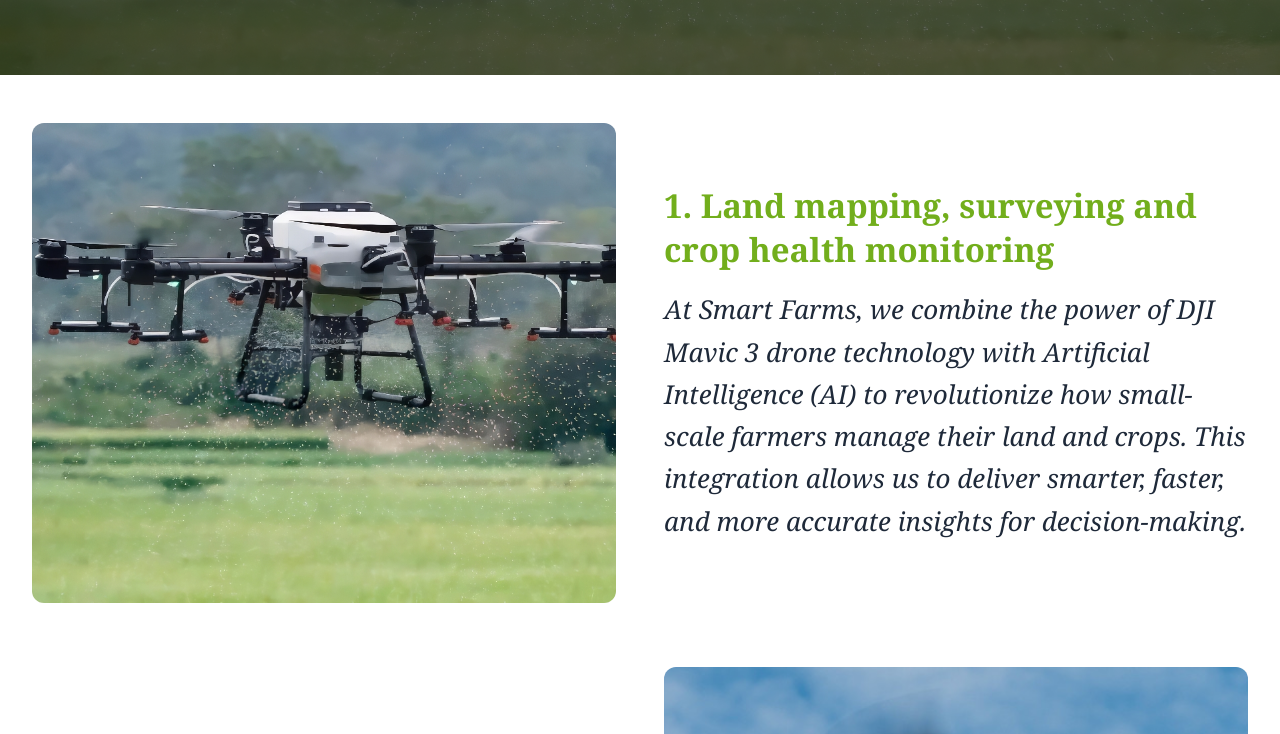
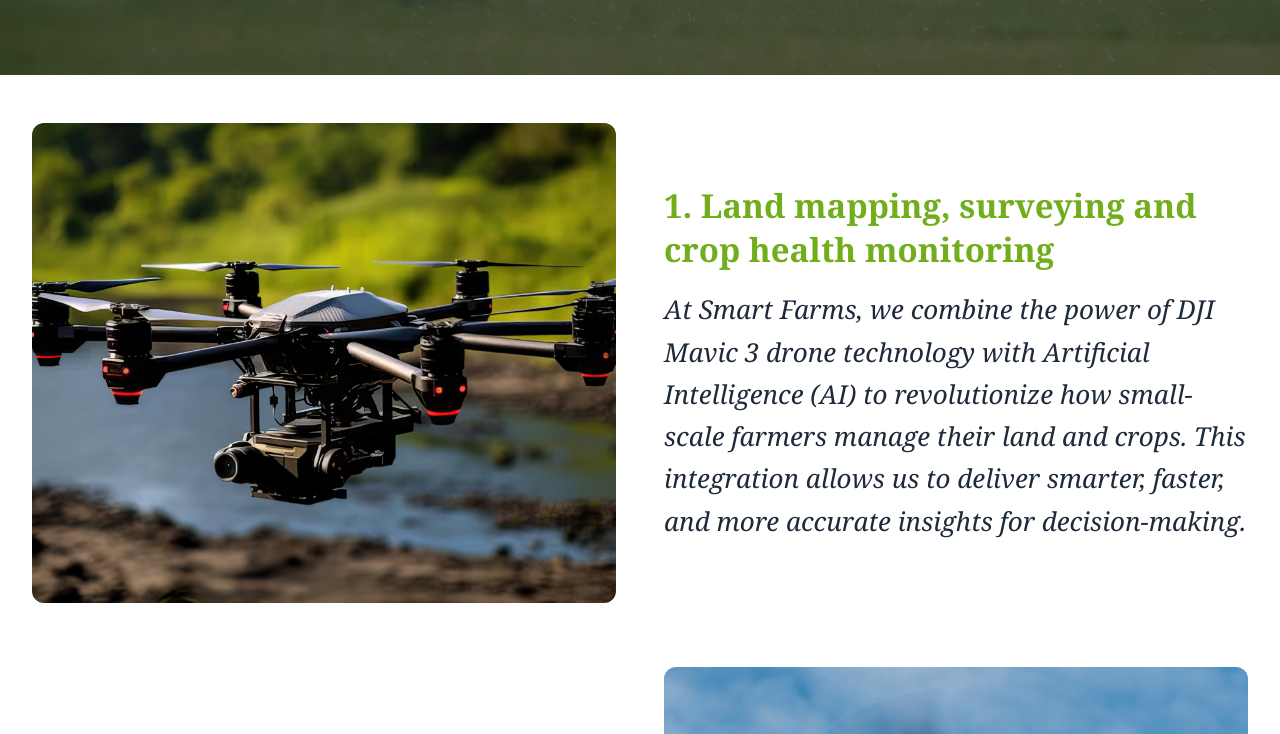
Before and after one commit to HudsonWayne/Smart-Farms, a Next.js app: page /services in a window 1280 px wide. Shown: the part 560-1294 px from the top of the page. Built offline with nearby package versions, Linux system fonts and the light colour scheme; a web font is replaced by a local one.

Commit message:
initial commit

```diff
--- a/src/components/AboutSection.jsx
+++ b/src/components/AboutSection.jsx
@@ -6,7 +6,7 @@ const AboutSection = () => {
     <div className="relative w-full min-h-[60vh] md:min-h-[70vh] flex items-center justify-center">
       {/* Background Image */}
       <img
-        src="/Pic 12.jpg"
+        src="/Pic 25.jpg"
         alt="About Smart Farms"
         className="absolute inset-0 w-full h-full object-cover"
         draggable={false}
--- a/src/components/NineBlocks.tsx
+++ b/src/components/NineBlocks.tsx
@@ -10,7 +10,7 @@ export default function OperationsPage() {
         <div className="grid md:grid-cols-2 gap-12 items-center">
           <div className="w-full h-60 md:h-[480px]">
             <Image
-              src="/Pic 7.jpg"
+              src="/Pic 1.jpg"
               alt="Land mapping, surveying and crop health monitoring"
               width={800}
               height={480}
```
